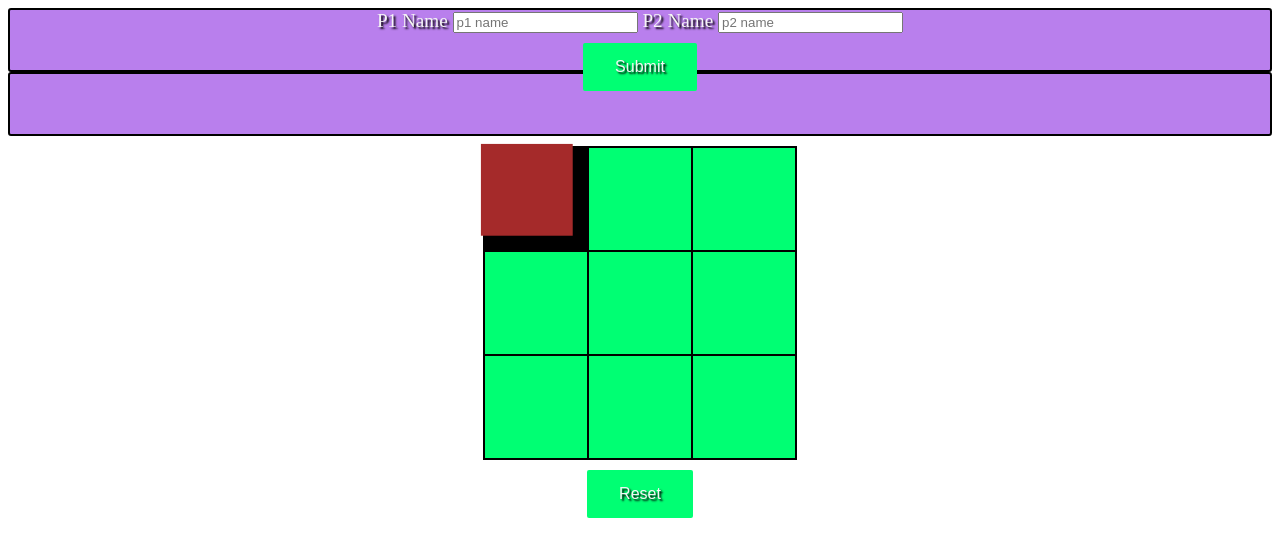
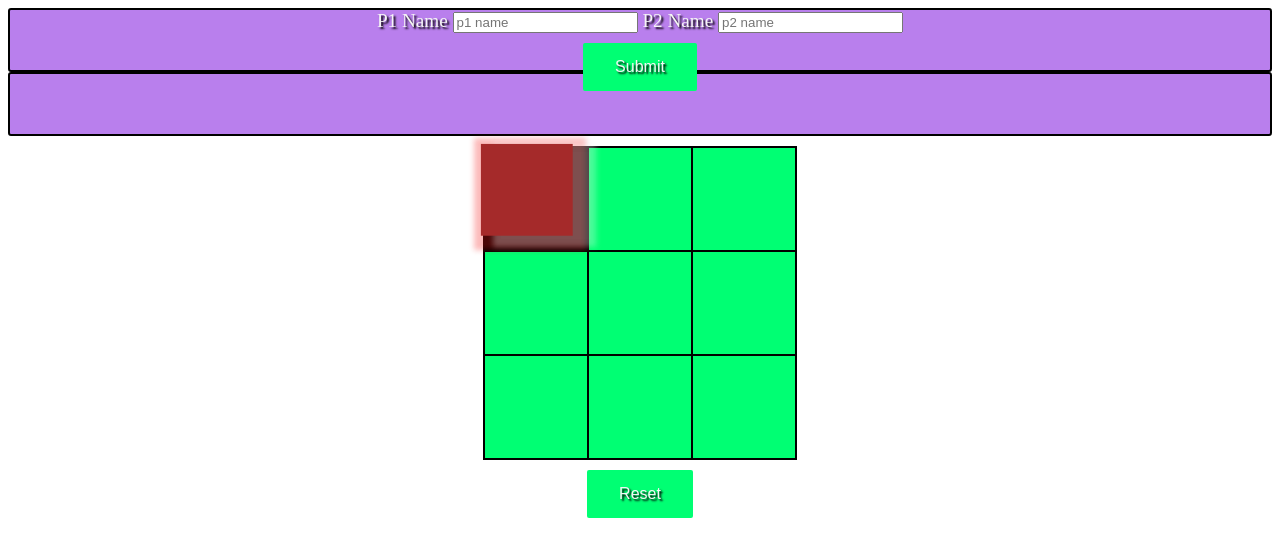
Before and after one commit to Stevenhulse14/Tickytackytoey, a website: page index.html in a window 1280 px wide. In both pictures the pointer is over the element 536 px from the left and 199 px from the top of the page. Drawn offline with Linux system fonts and the light colour scheme.

Commit message:
Css and animatied buttons and td elemeents working buttons v2

```diff
--- a/style.css
+++ b/style.css
@@ -65,6 +65,6 @@ td{
 }
 td:hover{
     background-color: brown;
-    box-shadow: 20px 5px 6px 7px rgba(245, 245, 245, 0.3), 4px 5px 6px 12px rgba(194, 72, 72, 0.3s);
+    box-shadow: 20px 5px 6px 7px rgba(245, 245, 245, 0.3), 4px 5px 6px 12px rgba(245, 24, 24, 0.3);
     transform: scale(0.9) translate(-10%, -10%);
 }
```
